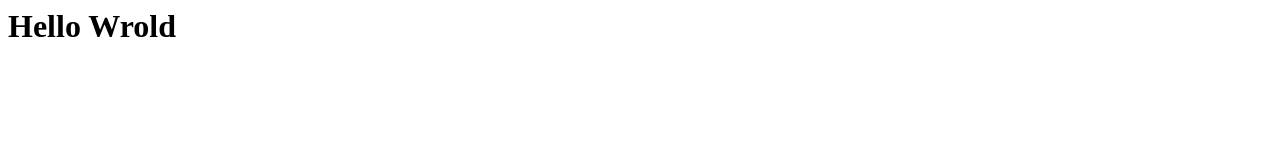
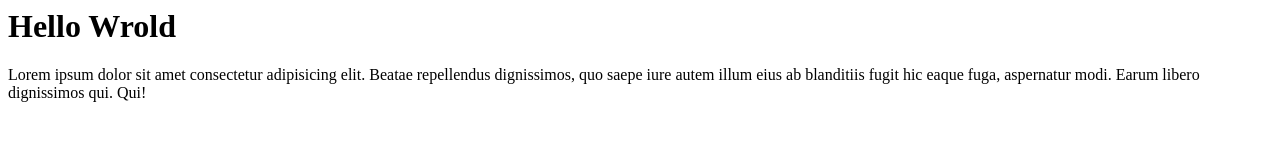
Before and after one commit to avicohenfs13/FS18Repo, a website: page index.html in a window 1280 px wide. Drawn offline with Linux system fonts and the light colour scheme.

Commit message:
added div...

```diff
--- a/index.html
+++ b/index.html
@@ -1 +1,4 @@
 <h1>Hello Wrold</h1>
+<div>
+    <p>Lorem ipsum dolor sit amet consectetur adipisicing elit. Beatae repellendus dignissimos, quo saepe iure autem illum eius ab blanditiis fugit hic eaque fuga, aspernatur modi. Earum libero dignissimos qui. Qui!</p>
+</div>
```
